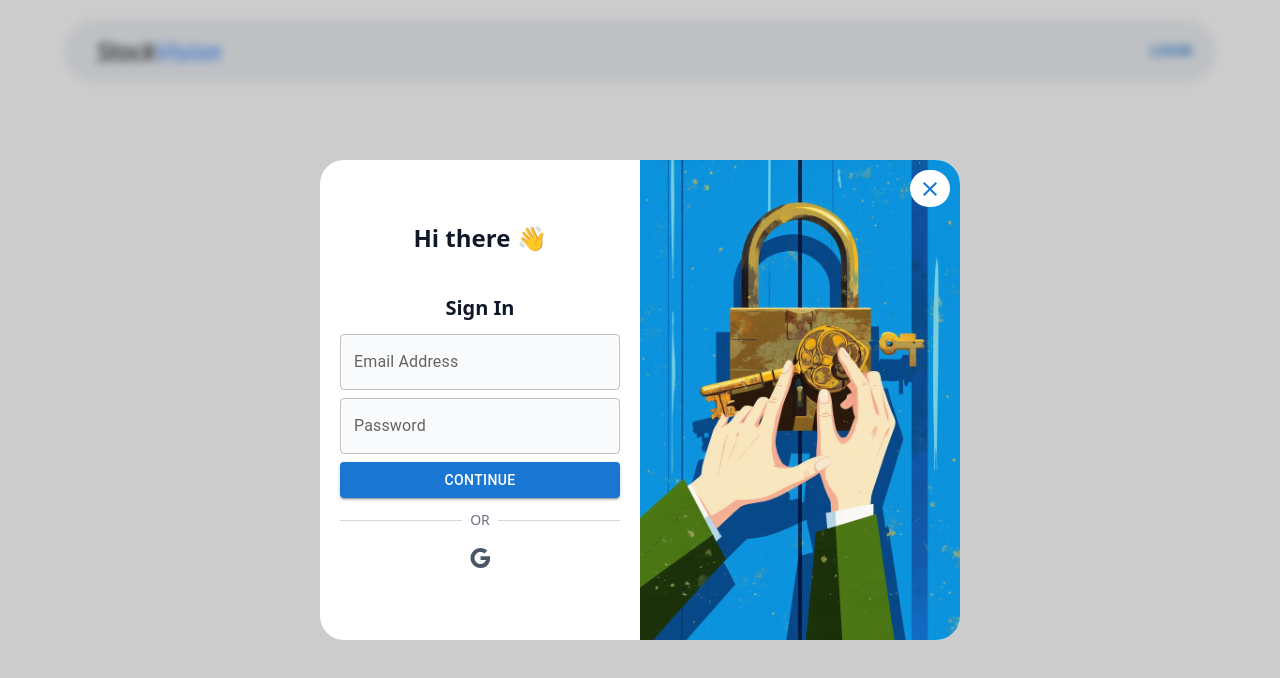
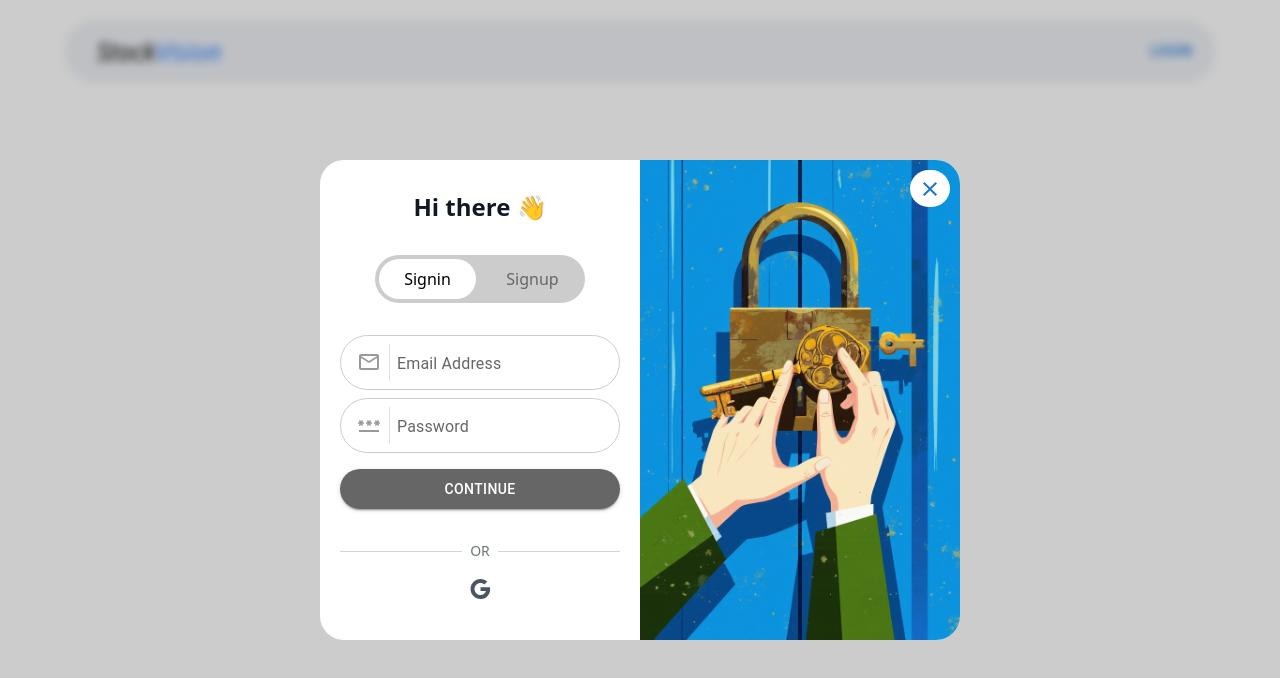
Before and after one commit to QuantumBits-SW/stockvision_react_app, a React (Vite) app: page / in a window 1280 px wide. Both pictures are taken after a click on the button "LOGIN". Shown: the top 678 px of the page. Built offline with nearby package versions, Linux system fonts and the light colour scheme.

Commit message:
Style changes

```diff
--- a/src/App.jsx
+++ b/src/App.jsx
@@ -1,11 +1,11 @@
 import Navbar from "./components/common/Navbar";
-import Login from "./components/auth/Login";
+import Layout from "./components/auth/Layout";
 
 function App() {
   return (
     <>
       <Navbar />
-      <Login />
+      <Layout />
     </>
   );
 }
--- /dev/null
+++ b/src/components/auth/InputField.jsx
@@ -0,0 +1,49 @@
+import { Divider, TextField } from "@mui/material";
+import CheckRoundedIcon from '@mui/icons-material/CheckRounded';
+
+const InputField = ({ label, Icon, autoComplete, onChange, checked }) => {
+  return (
+    <div className="group flex flex-row border-1 border-black/20 rounded-[30px] px-4 gap-2 items-center mb-2 focus-within:border-black/70">
+      <Icon className="text-sm text-center text-black/40 group-focus-within:text-black/70"/>
+      <Divider orientation="vertical" variant="middle" flexItem />
+      <TextField
+        fullWidth
+        label={label}
+        autoComplete={autoComplete}
+        onChange={onChange}
+        name={label}
+        slotProps={{
+          input: {
+            className: "!rounded-[30px] text-gray-700",
+          }
+        }}
+        sx={{
+          '& .MuiOutlinedInput-root': {
+            display: "flex !important",
+            flexDirection: "column",
+            justifyContent: "center",
+            alignItems: "center",
+            paddingBlock: "15px 10px",
+            '& fieldset': {
+              border: "none",
+            }
+          },
+          '& .MuiOutlinedInput-input': {
+            padding: "0 !important",
+            marginTop: "5px"
+          },
+          '& .MuiInputLabel-root': {
+            "&.Mui-focused, &.MuiInputLabel-shrink": {
+              transform: "translate(14px, 5px) scale(0.75) !important"
+            },
+            marginLeft: "-15px"
+          }
+        }}
+      />
+      {checked &&
+      <CheckRoundedIcon className="text-white bg-green-600 rounded-3xl !text-[28px] p-1"/>}
+    </div>
+  )
+}
+
+export default InputField;
--- /dev/null
+++ b/src/components/auth/Layout.jsx
@@ -0,0 +1,83 @@
+import { closeAuth } from "../../store/slices/popperSlice";
+import { useDispatch, useSelector } from "react-redux";
+import CloseIcon from '@mui/icons-material/Close';
+import rightImg from "../../assets/images/auth/img1.png";
+import { Button, IconButton } from '@mui/material';
+import Login from "./Login";
+import { useState } from "react";
+import { Google } from "@mui/icons-material";
+
+const Layout = () => {
+  const authPopper = useSelector((state) => state.popper.authPopper);
+  const [authState, setAuthState] = useState({
+    login: 1,
+    register: 0,
+    forgetPass: 0
+  })
+  const dispatch = useDispatch();
+
+  return (
+    authPopper === 1 &&
+    <div className="absolute flex items-center justify-center z-[999] top-0 backdrop-blur-xs  w-screen h-screen bg-black/20">
+      <div className="flex justify-start flex-row w-[50vw] h-[60vh] bg-white rounded-3xl overflow-hidden">
+        <div id="left" className="w-[50%] p-5 flex flex-col justify-center gap-8">
+          <div className="text-center">
+            <h1 className="text-2xl font-bold text-gray-900">
+              Hi there 👋
+            </h1>
+          </div>
+          <div className="mx-auto bg-black/20 rounded-[30px] w-3/4 flex flex-row justify-around align-center">
+            <button className="bg-white m-1 p-2 w-2/4 rounded-[30px]">
+              Signin
+            </button>
+            <button className="m-1 p-2 w-2/4 rounded-[30px] text-black/50">
+              Signup
+            </button>
+          </div>
+          {
+            authState.login === 1 ? <Login /> :
+            authState.register === 1 ? <Register /> :
+            authState.forgetPass === 1 ? <ResetPass /> : null
+          }
+          <div>
+            <div className="relative">
+              <div className="absolute inset-0 flex items-center">
+                <div className="w-full border-t border-gray-300"></div>
+              </div>
+              <div className="relative flex justify-center text-sm">
+                <span className="px-2 bg-white text-gray-500">OR</span>
+              </div>
+            </div>
+            <div className="flex gap-4 justify-center mt-2">
+              <IconButton className="border border-gray-300 rounded-lg p-3">
+                <Google className="text-gray-600" />
+              </IconButton>
+            </div>
+          </div>
+        </div>
+        <div id="right" className="relative">
+          <Button onClick={() => dispatch(closeAuth())} sx={{
+            display: 'inline',
+            position: 'absolute',
+            top: '10px',
+            right: '10px',
+            zIndex: 1,
+            background: 'white',
+            borderRadius: '50px',
+            minWidth: 0,
+            width: 'fit-content',
+            '&:hover': {
+              background: 'oklch(0.623 0.214 259.815)',
+              color: 'white'
+            }
+          }}>
+            <CloseIcon fontSize="medium"/>
+          </Button>
+          <img src={rightImg} className="w-[25vw] h-full object-cover"/>
+        </div>
+      </div>
+    </div>
+  )
+}
+
+export default Layout;
--- a/src/components/auth/Login.jsx
+++ b/src/components/auth/Login.jsx
@@ -1,104 +1,43 @@
-import { closeAuth } from "../../store/slices/popperSlice";
-import { useDispatch, useSelector } from "react-redux";
-import CloseIcon from '@mui/icons-material/Close';
-import rightImg from "../../assets/images/auth/img1.png";
-import { TextField, Button, IconButton } from '@mui/material';
-import { Google } from '@mui/icons-material';
+import { Button } from "@mui/material";
+import MailOutlinedIcon from '@mui/icons-material/MailOutlined';
+import PasswordOutlinedIcon from '@mui/icons-material/PasswordOutlined';
+import InputField from "./InputField";
+import { useState } from "react";
 
 const Login = () => {
-  const authPopper = useSelector((state) => state.popper.authPopper);
-  const dispatch = useDispatch();
+  const [data, setData] = useState({
+    email: '',
+    password: ''
+  })
+
+  const [isValid, setIsValid] = useState(false);
+
+  function isValidEmail(email) {
+    const emailRegex = /^[a-zA-Z0-9._%+-]+@[a-zA-Z0-9.-]+\.[a-zA-Z]{2,}$/;
+    emailRegex.test(email) ? setIsValid(true) : setIsValid(false);
+  }
+
+  const onChange = (e) => {
+    const { name, value } = e.target
+    name === "Email Address" ? function(){
+      setData(data => ({ ...data, email: value }))
+      isValidEmail(value)
+    }(): name === "Password" ? setData(data => ({ ...data, password: value })) : null
+  }
 
   return (
-    authPopper === 1 &&
-    <div className="absolute flex items-center justify-center z-[999] top-0 backdrop-blur-xs  w-screen h-screen bg-black/20">
-      <div className="flex justify-start flex-row w-[50vw] h-[60vh] bg-white rounded-3xl overflow-hidden">
-        <div id="left" className="w-[50%] p-5">
-            <div className="flex flex-col items-center justify-center text-center h-full">
-
-              <div className="mb-10">
-                <h1 className="text-2xl font-bold text-gray-900">
-                  Hi there 👋
-                </h1>
-              </div>
-
-            <div>
-              <div>
-                <h2 className="text-xl font-semibold text-gray-900 mb-3 ">Sign In</h2>
-
+  <div className="flex flex-col justify-center">
     <form>
-                  <TextField
-                    fullWidth
-                    label="Email Address"
-                    variant="outlined"
-                    autoComplete="email"
-                    className="mb-4"
-                    InputProps={{
-                      className: "rounded-lg bg-gray-50 mb-2",
-                    }}
-                  />
-
-                  <TextField
-                    fullWidth
-                    label="Password"
-                    type="password"
-                    variant="outlined"
-                    className="mb-6"
-                    InputProps={{
-                      className: "rounded-lg bg-gray-50 mb-2",
-                    }}
-                  />
-
+        <InputField autoComplete="email" label="Email Address" Icon={MailOutlinedIcon} onChange={onChange} checked={isValid}/>
+        <InputField autoComplete="password" label="Password" Icon={PasswordOutlinedIcon} onChange={onChange}/>
         <Button
-                    fullWidth
           variant="contained"
-                    className="bg-blue-600 hover:bg-blue-700 text-white py-3 rounded-lg mb-2"
+          className={`!rounded-[30px] w-full !mt-2 !p-2 text-white cursor-pointer ${isValid && data.password !== "" ? '!bg-black' : '!bg-black/60'}`}
         >
           Continue
         </Button>
     </form>
   </div>
-              <div className="mt-3">
-                <div className="relative">
-                  <div className="absolute inset-0 flex items-center">
-                    <div className="w-full border-t border-gray-300"></div>
-                  </div>
-                  <div className="relative flex justify-center text-sm">
-                    <span className="px-2 bg-white text-gray-500">OR</span>
-                  </div>
-                </div>
-
-                <div className="flex gap-4 justify-center mt-2">
-                  <IconButton className="border border-gray-300 rounded-lg p-3">
-                    <Google className="text-gray-600" />
-                  </IconButton>
-                </div>
-              </div>
-              </div>
-          </div>
-        </div>
-        <div id="right" className="relative">
-          <Button onClick={() => dispatch(closeAuth())} sx={{
-            display: 'inline',
-            position: 'absolute',
-            top: '10px',
-            right: '10px',
-            zIndex: 1,
-            background: 'white',
-            borderRadius: '50px',
-            minWidth: 0,
-            width: 'fit-content',
-            '&:hover': {
-              background: 'oklch(0.623 0.214 259.815)',
-              color: 'white'
-            }
-          }}>
-            <CloseIcon fontSize="medium"/>
-          </Button>
-          <img src={rightImg} className="w-[25vw] h-full object-cover"/>
-        </div>
-      </div>
-    </div>
   )
 }
 
--- /dev/null
+++ b/src/components/auth/Register.jsx
@@ -0,0 +1,7 @@
+const Register = () => {
+  return (
+    "Register"
+  )
+}
+
+export default Register;
--- /dev/null
+++ b/src/components/auth/ResetPass.jsx
@@ -0,0 +1,5 @@
+const ResetPass = () => {
+
+}
+
+export default ResetPass;
```
Lines whose indentation alone changed are shown as unchanged.
